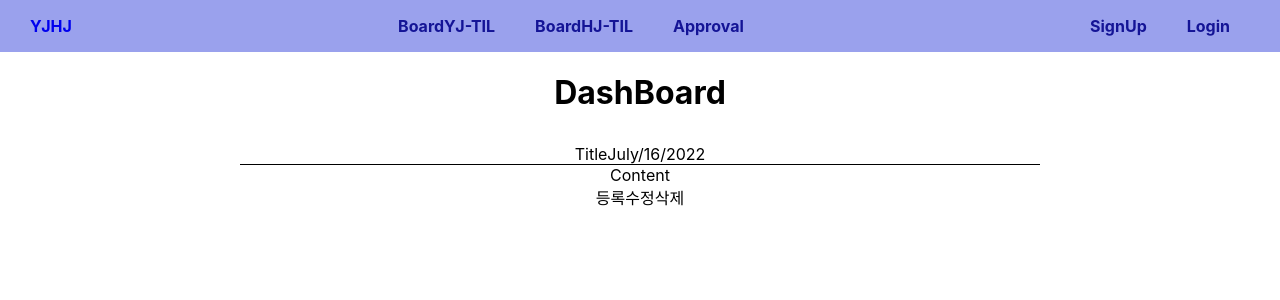
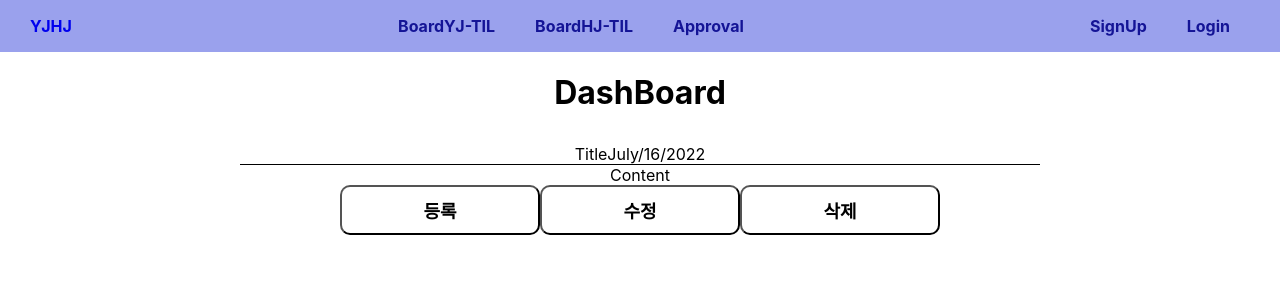
Before and after one commit to 10019610/YJToDo, a React (Create React App) app in the folder todo_FE/temp_react/: page /main in a window 1280 px wide. Shown: the top 300 px of the page. Built offline with nearby package versions, Linux system fonts and the light colour scheme.

Commit message:
[수정] 헤더 approval 이동 라우트 수정 및 이벤트리스너 적용테스트

```diff
--- a/todo_FE/temp_react/src/components/views/approval/ApprovalListPage.js
+++ b/todo_FE/temp_react/src/components/views/approval/ApprovalListPage.js
@@ -1,4 +1,5 @@
 import React from "react";
+import { Link } from 'react-router-dom';
 
 const ApprovalListPage = () => {
   return (
@@ -7,7 +8,7 @@ const ApprovalListPage = () => {
       <div>
         <div class="btn_area">
           <button class="btn-search">
-            <a href="/approval/approvalRequest">기안</a>
+            <Link to="/approval/approvalRequest">기안</Link>
           </button>
         </div>
         <div>
--- a/todo_FE/temp_react/src/components/views/mainDashBoard/MainDashBoardPage.js
+++ b/todo_FE/temp_react/src/components/views/mainDashBoard/MainDashBoardPage.js
@@ -7,6 +7,10 @@ const MainDashBoardPage = () => {
     const month = date.toLocaleString('en-US', { month: 'long' });
     const day = date.toLocaleString('en-US', { day: '2-digit' });
     const year = date.getFullYear();
+
+    const alertMessageHandler = () => {
+        alert('구현 중인 기능입니다.');
+    }
     return (
         <main>
             <h1>DashBoard</h1>
@@ -26,9 +30,15 @@ const MainDashBoardPage = () => {
                     </div>
                     {/* 글 조작 버튼 부분 */}
                     <div>
-                        <span>등록</span>
-                        <span>수정</span>
-                        <span>삭제</span>
+                        <span>
+                            <button onClick={alertMessageHandler}>등록</button>
+                        </span>
+                        <span>
+                            <button onClick={alertMessageHandler}>수정</button>
+                        </span>
+                        <span>
+                            <button onClick={alertMessageHandler}>삭제</button>
+                        </span>
                     </div>
                 </div>
             </div>
```
